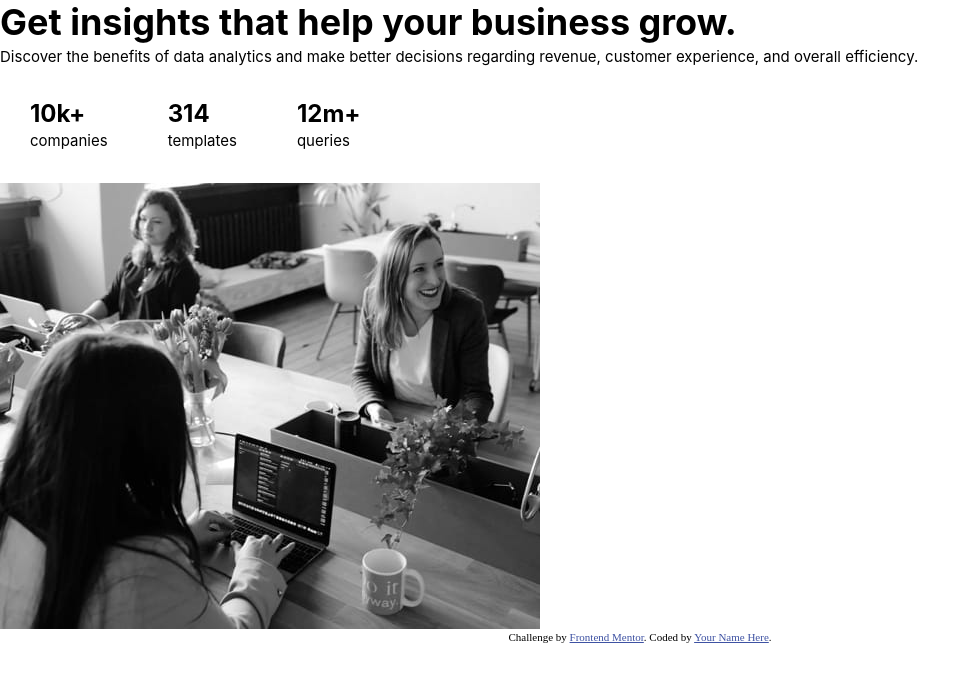
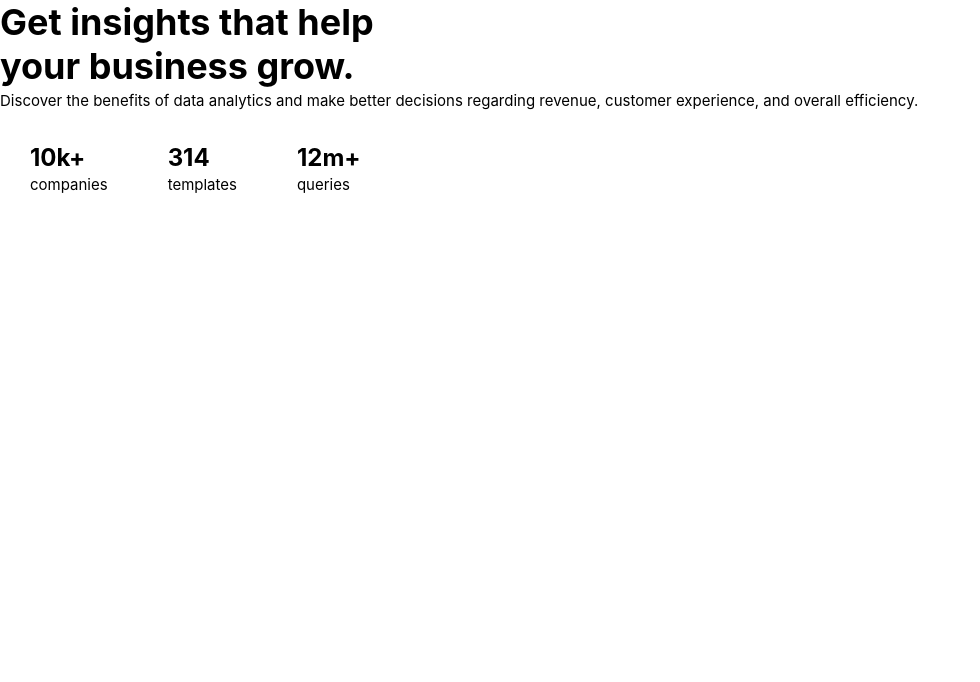
Before and after one commit to codenithin/stats-preview-card-component-main, a plain HTML site: page index.html in a window 1280 px wide. Shown: the whole page, without its empty margins (0-980 px from the left). Drawn offline with Linux system fonts and the light colour scheme.

Commit message:
HTML Refactoring

```diff
--- a/index.html
+++ b/index.html
@@ -21,7 +21,7 @@
 <body>
 <div class="main">
   <div class="textblock">
-    <h1>Get <span id="insights">insights</span>  that help your business grow.
+    <h1>Get <span id="insights">insights</span>  that help<br>your business grow.
     </h1>
     <p>Discover the benefits of data analytics and make better decisions regarding revenue, customer
       experience, and overall efficiency.</p>
@@ -42,13 +42,15 @@
     </div>
   </div>
   <div class="imageblock">
-    <img id="hero" src="./images/image-header-desktop.jpg" alt="Product Image">
+    <div class="image"></div>
+    <!-- <img id="hero" src="./images/image-header-desktop.jpg" alt="Product Image"> -->
   </div>
 </div>
 
-<div class="attribution">
-    Challenge by <a href="https://www.frontendmentor.io?ref=challenge" target="_blank">Frontend Mentor</a>.
-    Coded by <a href="#">Your Name Here</a>.
-</div>
+
 </body>
+<!-- <div class="attribution">
+  Challenge by <a href="https://www.frontendmentor.io?ref=challenge" target="_blank">Frontend Mentor</a>.
+  Coded by <a href="#">Your Name Here</a>.
+</div> -->
 </html>
```
